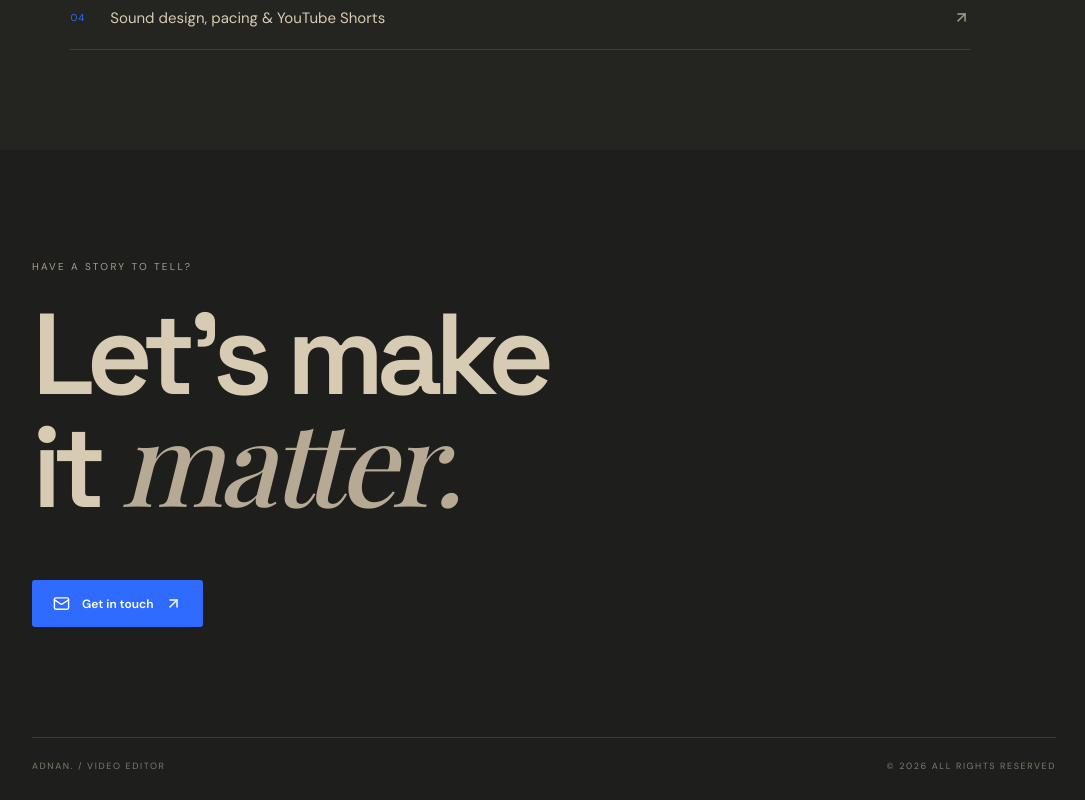
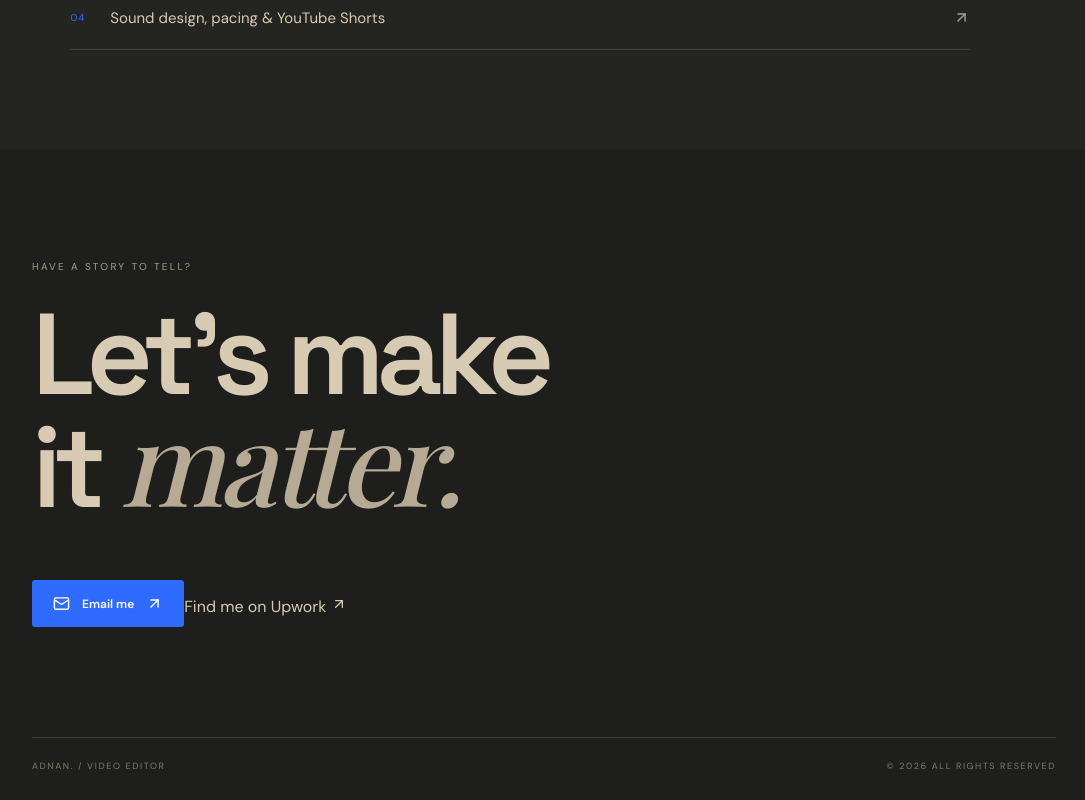
Before and after one commit to deepgg4231-gif/video-editor-portfolio, a React (Vite) app: page / in a window 1280 px wide. Shown: the part 3685-4485 px from the top of the page, without its empty margins (96-1181 px from the left). Built offline with nearby package versions, Linux system fonts and the light colour scheme; a web font is replaced by a local one.

Commit message:
Add email and Upwork contact links

```diff
--- a/src/App.jsx
+++ b/src/App.jsx
@@ -29,6 +29,6 @@ export default function App() {
     </section>
     <section id="about" className="about"><div className="about-side"><p className="eyebrow">A LITTLE ABOUT ME</p><span className="about-mark">A.</span></div><div><h2>I believe a good edit should make a story <em>impossible to leave.</em></h2><p>I’m a video editor focused on documentary storytelling, historical content and engaging YouTube videos. I work with archival visuals, animated maps, sound design and thoughtful pacing to bring stories to life.</p></div></section>
     <section id="approach" className="approach"><p className="eyebrow">WHAT I BRING TO THE STORY</p><h2>Craft behind<br/><em>the cut.</em></h2><div className="service-list"><p><span>01</span> Documentary & long-form editing <ArrowUpRight size={17}/></p><p><span>02</span> Historical research visuals & archival footage <ArrowUpRight size={17}/></p><p><span>03</span> Animated maps, titles & motion graphics <ArrowUpRight size={17}/></p><p><span>04</span> Sound design, pacing & YouTube Shorts <ArrowUpRight size={17}/></p></div></section>
-    <footer id="contact"><p className="eyebrow">HAVE A STORY TO TELL?</p><h2>Let’s make<br/>it <em>matter.</em></h2><a className="primary" href="mailto:YOUR_EMAIL_HERE"><Mail size={17}/> Get in touch <ArrowUpRight size={17}/></a><div className="footer-bottom"><span>ADNAN. / VIDEO EDITOR</span><span>© 2026 ALL RIGHTS RESERVED</span></div></footer>
+    <footer id="contact"><p className="eyebrow">HAVE A STORY TO TELL?</p><h2>Let’s make<br/>it <em>matter.</em></h2><div className="contact-actions"><a className="primary" href="mailto:adnanpubgmethio@gmail.com"><Mail size={17}/> Email me <ArrowUpRight size={17}/></a><a className="upwork-link" href="https://www.upwork.com/freelancers/~01fec14a5f7546a2e8" target="_blank" rel="noreferrer">Find me on Upwork <ArrowUpRight size={16}/></a></div><div className="footer-bottom"><span>ADNAN. / VIDEO EDITOR</span><span>© 2026 ALL RIGHTS RESERVED</span></div></footer>
   </main>;
 }
```
